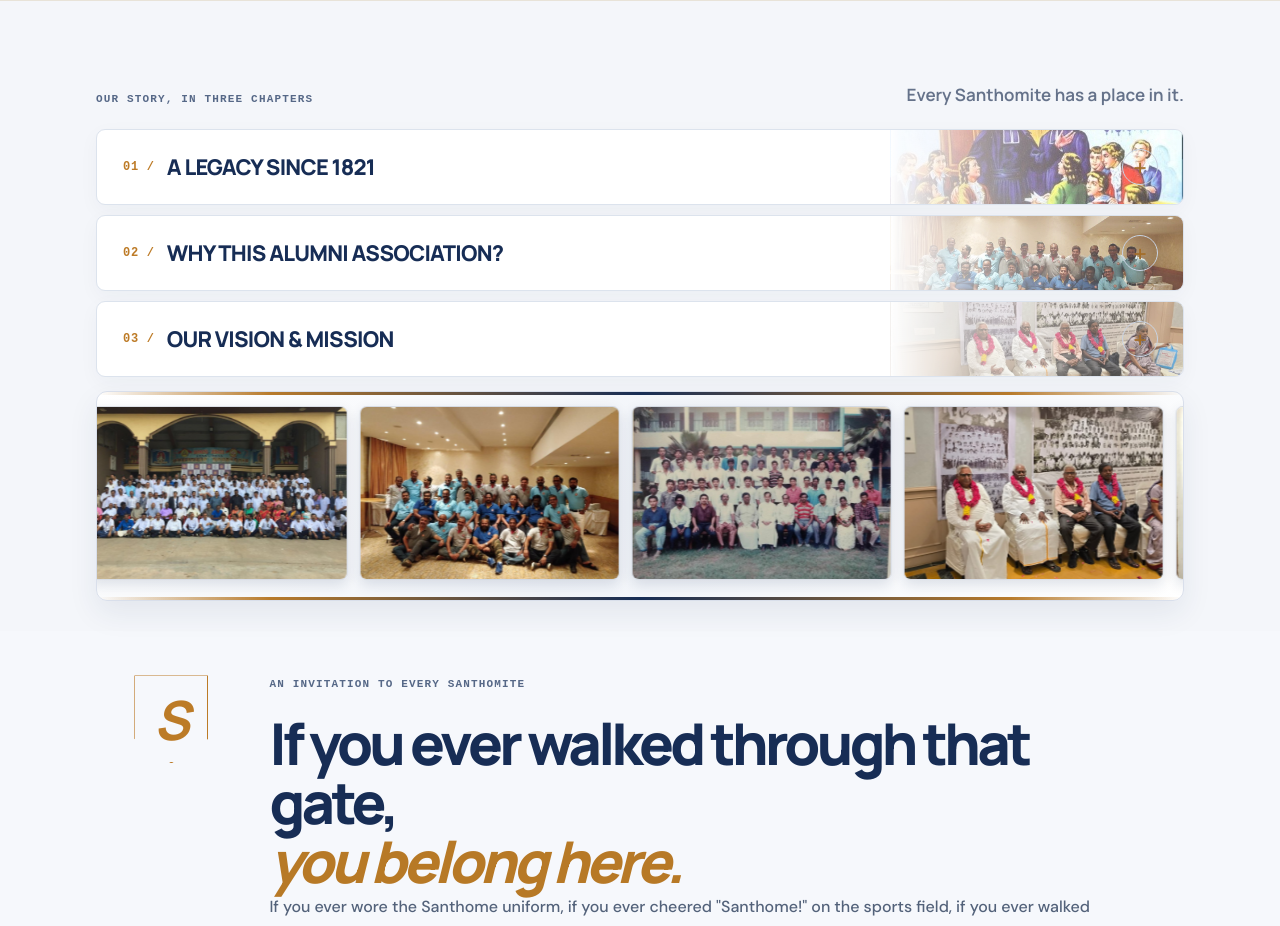
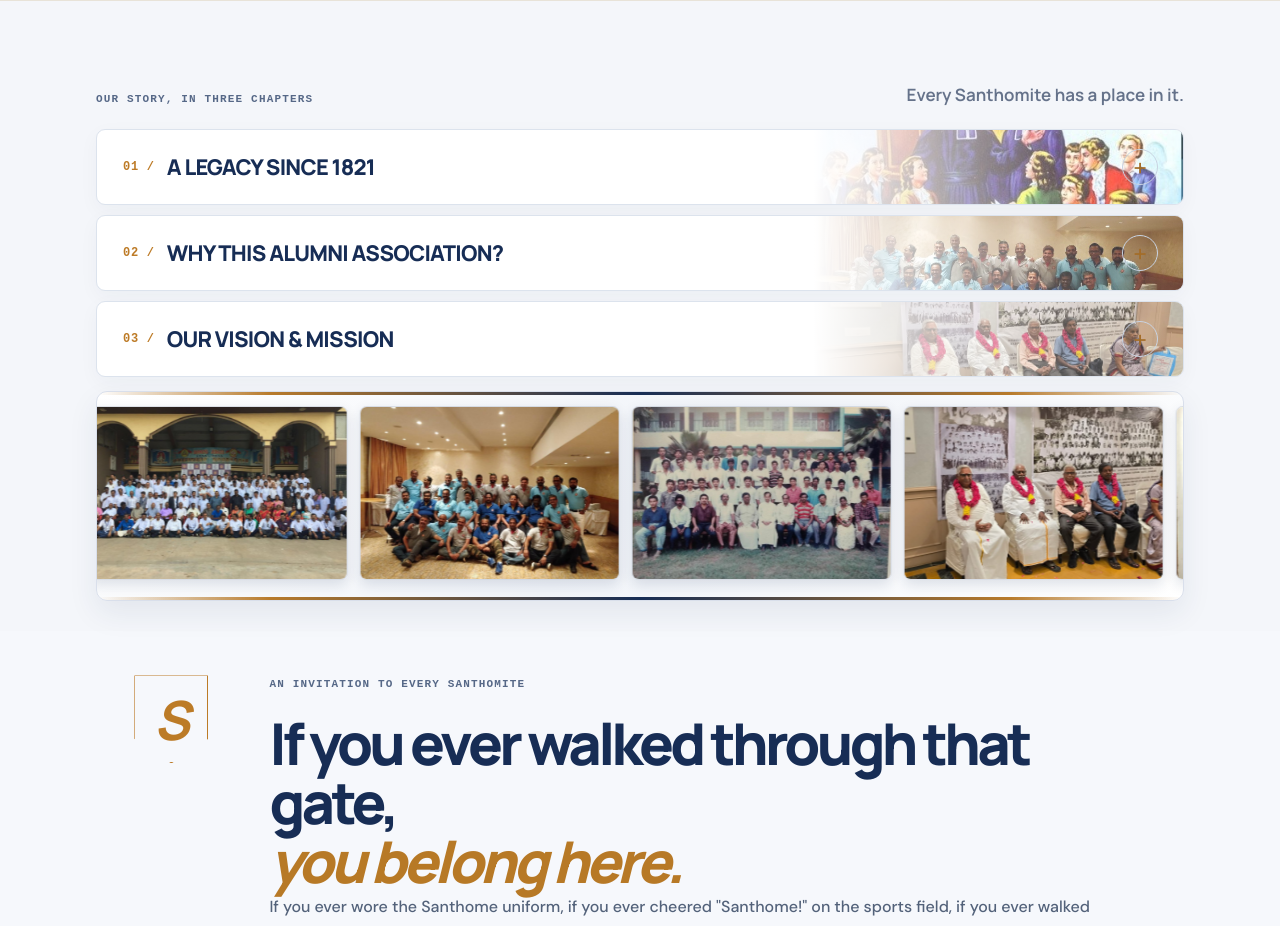
Before and after one commit to Daniel15maria/santhome, a React (Create React App) app: page / in a window 1280 px wide. Shown: the part 1080-2006 px from the top of the page. Built offline with nearby package versions, Linux system fonts and the light colour scheme.

Commit message:
Render story card photos visibly

```diff
--- a/src/pages/Overview/HeritageShelf.js
+++ b/src/pages/Overview/HeritageShelf.js
@@ -34,7 +34,10 @@ export default function HeritageShelf() {
           {stories.map((story, index) => {
             const isExpanded = expanded === index;
             return (
-              <article className={`heritage-box${isExpanded ? ' is-expanded' : ''}`} key={story.number} style={{ '--heritage-image': `url("${story.image}")` }}>
+              <article className={`heritage-box${isExpanded ? ' is-expanded' : ''}`} key={story.number}>
+                <div className="heritage-box-art" aria-hidden="true">
+                  <img src={story.image} alt="" loading="lazy" />
+                </div>
                 <div className="heritage-box-top">
                   <div className="heritage-box-title"><span>{story.number} /</span><h2>{story.title}</h2></div>
                   <button className="heritage-more" type="button" aria-expanded={isExpanded} aria-label={`${isExpanded ? 'Close' : 'Read more:'} ${story.title}`} onClick={() => setExpanded(isExpanded ? null : index)}>
--- a/src/pages/Overview/heritageShelf.css
+++ b/src/pages/Overview/heritageShelf.css
@@ -4,8 +4,11 @@
 .heritage-shelf-layout{max-width:1440px;margin:auto}
 .heritage-boxes{display:grid;grid-template-columns:minmax(0,1fr);gap:10px}
 .heritage-box{position:relative;min-width:0;min-height:76px;padding:0 22px 0 26px;overflow:hidden;border:1px solid #dce3ed;border-radius:9px;background:#fff;box-shadow:0 6px 20px rgba(23,45,85,.04);transition:box-shadow .3s ease,background .3s ease}
-.heritage-box::before{position:absolute;inset:0 0 0 auto;width:27%;background-image:linear-gradient(90deg,#fff 0%,rgba(255,255,255,.5) 28%,rgba(255,255,255,.08) 72%,rgba(255,255,255,0) 100%),var(--heritage-image);background-position:center 42%;background-size:cover;content:'';opacity:.78;transition:opacity .3s ease}
+.heritage-box-art{position:absolute;inset:0 0 0 auto;width:34%;overflow:hidden;pointer-events:none}
+.heritage-box-art::after{position:absolute;inset:0;background:linear-gradient(90deg,#fff 0%,rgba(255,255,255,.75) 22%,rgba(255,255,255,.18) 67%,rgba(255,255,255,.06) 100%);content:''}
+.heritage-box-art img{display:block;width:100%;height:100%;object-fit:cover;object-position:center 42%;opacity:.88;transition:transform .5s ease,opacity .3s ease}
 .heritage-box:hover{box-shadow:0 12px 28px rgba(23,45,85,.09)}
+.heritage-box:hover .heritage-box-art img{transform:scale(1.04);opacity:1}
 .heritage-box.is-expanded{padding-bottom:20px;background:#fff;box-shadow:0 14px 34px rgba(23,45,85,.1)}
 .heritage-box-top{position:relative;z-index:1;display:flex;align-items:center;justify-content:space-between;gap:14px;min-height:74px}
 .heritage-box-title{display:flex;align-items:center;gap:12px;min-width:0;white-space:nowrap}
@@ -27,5 +30,5 @@
 @keyframes heritage-memory-scroll{to{transform:translateX(-50%)}}
 @keyframes heritage-appear{from{opacity:0;transform:translateY(7px)}to{opacity:1;transform:translateY(0)}}
 .heritage-shelf+.invitation-section{padding-top:44px}
-@media(max-width:700px){.heritage-shelf{padding:65px 6% 24px}.heritage-shelf-heading{align-items:flex-start;flex-direction:column;gap:6px}.heritage-box{min-height:68px;padding:0 14px 0 17px}.heritage-box-top{min-height:66px}.heritage-box-title{gap:8px}.heritage-box-title>span{font-size:10px}.heritage-box-title h2{font-size:15px}.heritage-more{width:36px;height:36px}.heritage-plus{width:32px;height:32px;font-size:22px}.heritage-intro{font-size:14px}.heritage-box-content{font-size:13px}.heritage-memory-rail{height:165px;margin-top:12px;padding:8px}.heritage-memory-track{gap:9px}.heritage-memory-track img{width:190px;height:147px}.heritage-shelf+.invitation-section{padding-top:38px}}
+@media(max-width:700px){.heritage-shelf{padding:65px 6% 24px}.heritage-shelf-heading{align-items:flex-start;flex-direction:column;gap:6px}.heritage-box{min-height:68px;padding:0 14px 0 17px}.heritage-box-art{width:42%;opacity:.72}.heritage-box-top{min-height:66px}.heritage-box-title{gap:8px}.heritage-box-title>span{font-size:10px}.heritage-box-title h2{font-size:15px}.heritage-more{width:36px;height:36px}.heritage-plus{width:32px;height:32px;font-size:22px}.heritage-intro{font-size:14px}.heritage-box-content{font-size:13px}.heritage-memory-rail{height:165px;margin-top:12px;padding:8px}.heritage-memory-track{gap:9px}.heritage-memory-track img{width:190px;height:147px}.heritage-shelf+.invitation-section{padding-top:38px}}
 @media(prefers-reduced-motion:reduce){.heritage-memory-track{animation:none}.heritage-box,.heritage-plus{transition:none}}
```
